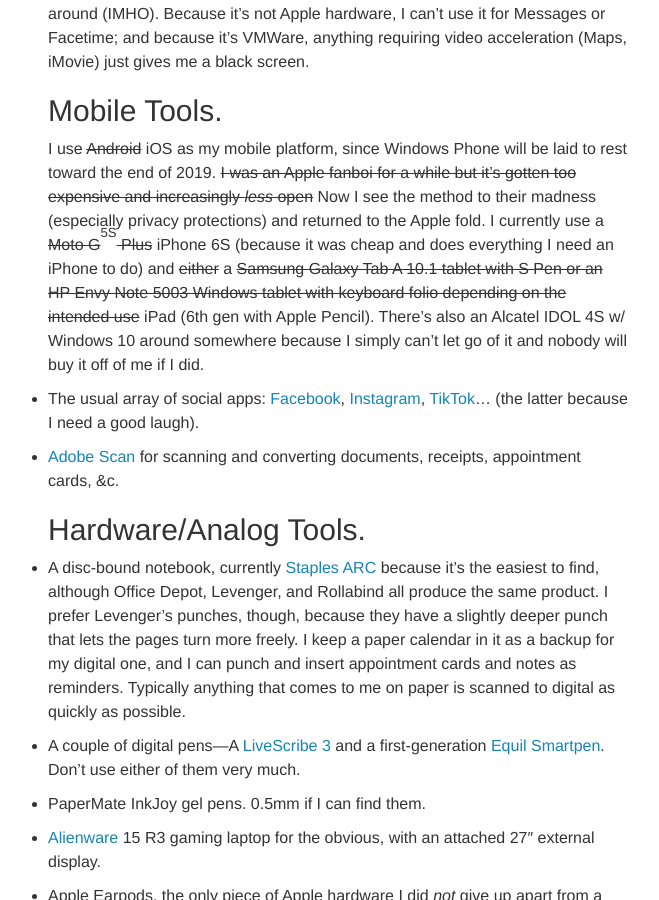
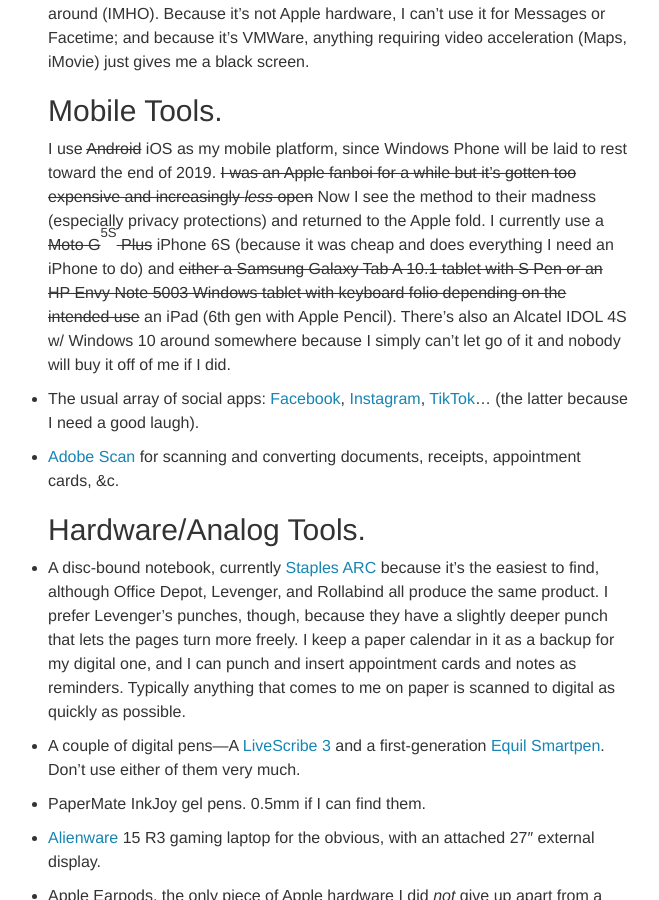
Before and after one commit to swbuehler/stevenwatsonbuehler.github.io, a Jekyll site: the page built from colophon.md, in a window 1280 px wide and 900 px high, scrolled down 1347 px. Shown: the whole window, without its empty margins (302-961 px from the left). Built offline with Jekyll 4.4.1, drawn with Linux system fonts in a browser that asks for light colours; nearby versions of some CDN libraries; some web fonts are replaced.

```diff
--- a/colophon.md
+++ b/colophon.md
@@ -38,7 +38,7 @@ I have a VMWare virtual machine running a basic macOS Mojave install to manage d
 
 ## Mobile Tools.
 
-I use <del>Android</del> iOS as my mobile platform, since Windows Phone will be laid to rest toward the end of 2019. <del>I was an Apple fanboi for a while but it's gotten too expensive and increasingly _less_ open</del> Now I see the method to their madness (especially privacy protections) and returned to the Apple fold. I currently use a <del>Moto G<sup>5S</sup> Plus</del> iPhone 6S (because it was cheap and does everything I need an iPhone to do) and <del>either</del> a <del>Samsung Galaxy Tab A 10.1 tablet with S Pen or an HP Envy Note 5003 Windows tablet with keyboard folio depending on the intended use</del> iPad (6th gen with Apple Pencil). There's also an Alcatel IDOL 4S w/ Windows 10 around somewhere because I simply can't let go of it and nobody will buy it off of me if I did.
+I use <del>Android</del> iOS as my mobile platform, since Windows Phone will be laid to rest toward the end of 2019. <del>I was an Apple fanboi for a while but it's gotten too expensive and increasingly _less_ open</del> Now I see the method to their madness (especially privacy protections) and returned to the Apple fold. I currently use a <del>Moto G<sup>5S</sup> Plus</del> iPhone 6S (because it was cheap and does everything I need an iPhone to do) and <del>either a Samsung Galaxy Tab A 10.1 tablet with S Pen or an HP Envy Note 5003 Windows tablet with keyboard folio depending on the intended use</del> an iPad (6th gen with Apple Pencil). There's also an Alcatel IDOL 4S w/ Windows 10 around somewhere because I simply can't let go of it and nobody will buy it off of me if I did.
 
 - The usual array of social apps: [Facebook](https://facebook.com), [Instagram](https://instagram.com), [TikTok](https://tiktok.com)&hellip; (the latter because I need a good laugh).
 
```
